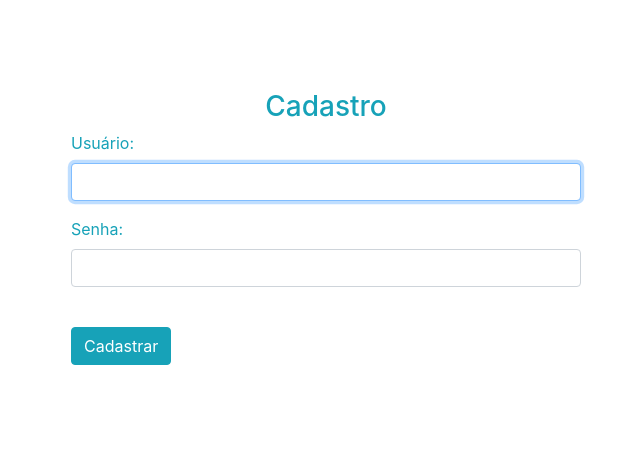
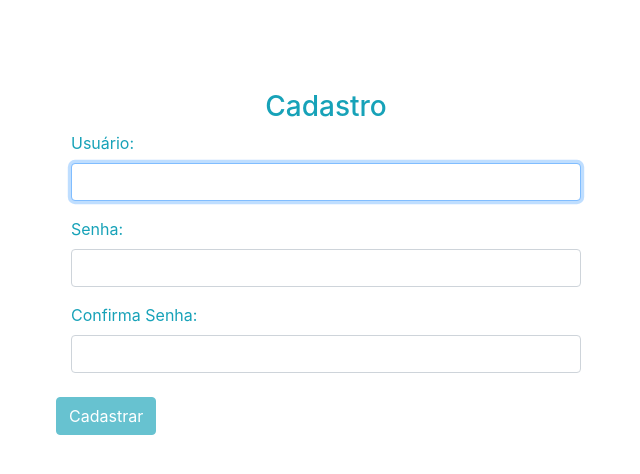
Before and after one commit to leonardo-senac/pi-django, a Django app: page /cadastro/ in a window 1280 px wide. Shown: the top 474 px of the page, without its empty margins (314-954 px from the left). Run offline with Django 4.2, Linux system fonts and the light colour scheme; parts of the project's set-up code (start-up, migrations or seed data) failed here and were passed over; some libraries are stand-ins or nearby versions.

Commit message:
Verificação dupla de senha

```diff
--- a/projeto_compara/core/templates/cadastro.html
+++ b/projeto_compara/core/templates/cadastro.html
@@ -1,6 +1,7 @@
 <!DOCTYPE html>
 {% load static %}
 <html lang="en">
+
 <head>
     <meta charset="UTF-8">
     <title>Cadastro de Usuários</title>
@@ -26,16 +27,24 @@
                                 <div class="form-group">
                                     {{form_usuario.username.errors}}
                                     <label for="username" class="text-info">Usuário:</label><br>
-                                    <input type="text" name="username" maxlength="150" autocapitalize="none" autocomplete="username" autofocus="" required="" id="id_username" class="form-control">
+                                    <input type="text" name="username" maxlength="150" autocapitalize="none"
+                                        autocomplete="username" autofocus="" required="" id="id_username"
+                                        class="form-control">
                                 </div>
                                 <div class="form-group">
                                     {{form_usuario.password.errors}}
                                     <label for="password" class="text-info">Senha:</label><br>
-                                    <input type="password" name="password" autocomplete="new-password" required="" id="id_password1" class="form-control">
+                                    <input type="password" name="password" autocomplete="new-password" required=""
+                                        id="password" class="form-control">
+                                </div>
+                                <label for="password2" class="text-info">Confirma Senha:</label><br>
+                                <p style="color: red; display: none;" id="erro">Senha incompatível</p>
+                                <input type="password" name="password2" autocomplete="new-password" required=""
+                                    id="password2" class="form-control">
                         </div>
                         <div class="form-group">
                             <br>
-                                    <input type="submit" name="submit" class="btn btn-info btn-md" value="Cadastrar">
+                            <button type="submit" id="submit" class="btn btn-info btn-md" disabled>Cadastrar</button>
                         </div>
     </form>
     </div>
@@ -45,5 +54,36 @@
     </div>
     </form>
 
+    <script>
+        const p2 = document.querySelector("#password2")
+        const p = document.querySelector("#password")
+
+        p2.addEventListener('keyup', function (e) {
+            if (e.target.value == '') {
+                document.querySelector('#submit').setAttribute('disabled', 'disabled')
+                document.querySelector('#erro').style.display = 'none'
+            }
+            else if (e.target.value == p.value) {
+                document.querySelector('#submit').removeAttribute('disabled')
+                document.querySelector('#erro').style.display = 'none'
+            } else {
+                document.querySelector('#submit').setAttribute('disabled', 'disabled')
+                document.querySelector('#erro').style.display = 'block'
+            }
+        })
+        p.addEventListener('keyup', function (e) {
+            if (e.target.value == '') {
+                document.querySelector('#submit').setAttribute('disabled', 'disabled')
+                document.querySelector('#erro').style.display = 'none'
+            }
+            else if (e.target.value == p2.value) {
+                document.querySelector('#submit').removeAttribute('disabled')
+            } else {
+                document.querySelector('#submit').setAttribute('disabled', 'disabled')
+            }
+        })
+    </script>
+
 </body>
+
 </html>
```
Also changed, not shown: projeto_compara/core/views.py (+4 -5 lines). Lines whose indentation alone changed are shown as unchanged.
